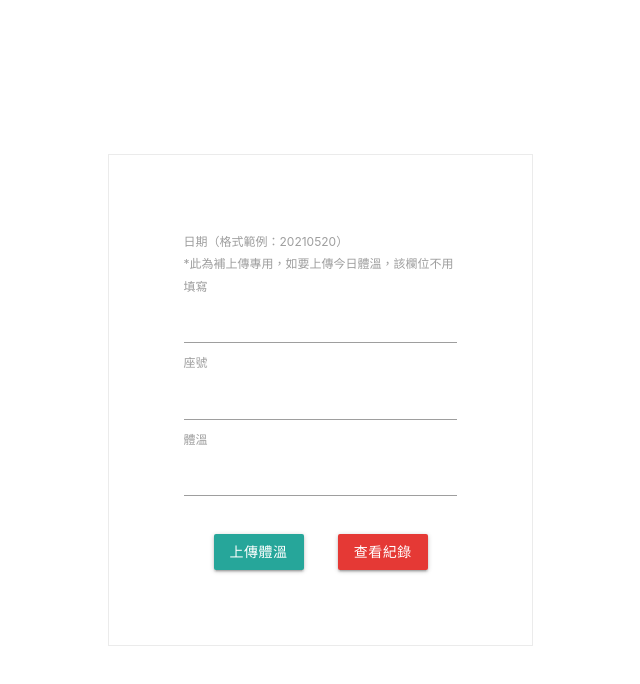
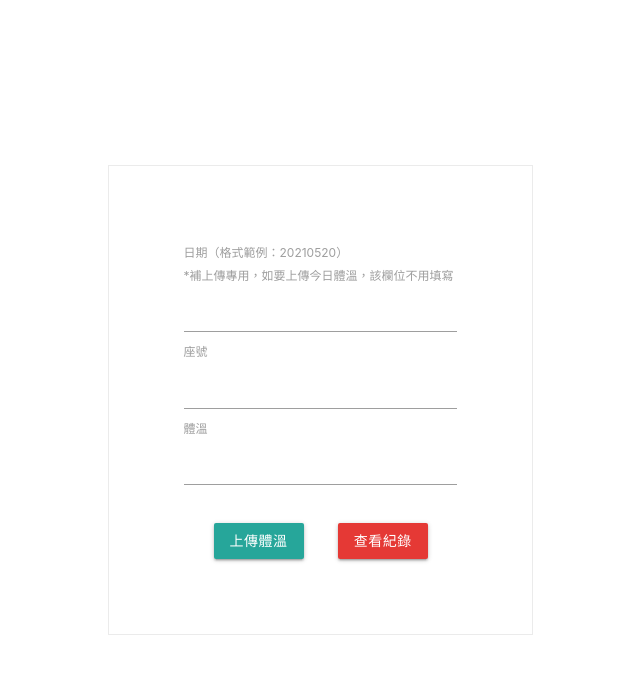
Before and after one commit to ZerolBozi/ZerolBozi.github.io, a plain HTML site: page index.html in a window 1280 px wide. Shown: the whole page, without its empty margins (320-960 px from the left). Drawn offline with nearby package versions, Linux system fonts and the light colour scheme.

Commit message:
Update index.html

```diff
--- a/index.html
+++ b/index.html
@@ -12,7 +12,7 @@
     <main>
         <form>
             <label for="date">日期（格式範例：20210520）</label><br>
-            <label for="text">*此為補上傳專用，如要上傳今日體溫，該欄位不用填寫</label><br>
+            <label for="text">*補上傳專用，如要上傳今日體溫，該欄位不用填寫</label><br>
             <input type="text" name="date" id="date" oninput="value=value.replace(/[^\d]/g,'')"><br>
             <label for="userId">座號</label><br>
             <input type="text" name="userId" id="userId" oninput="value=value.replace(/[^\d]/g,'')"><br>
```
